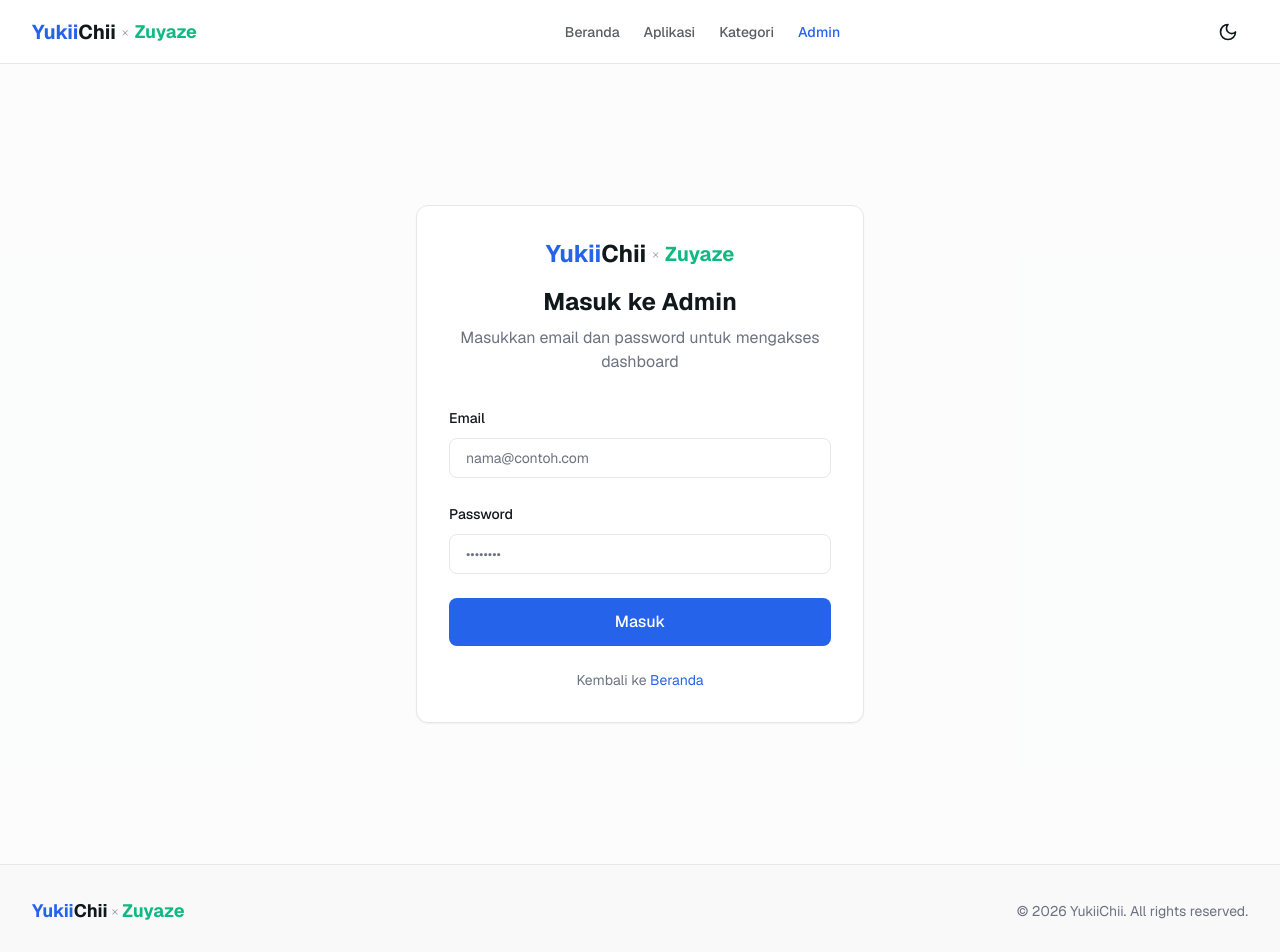
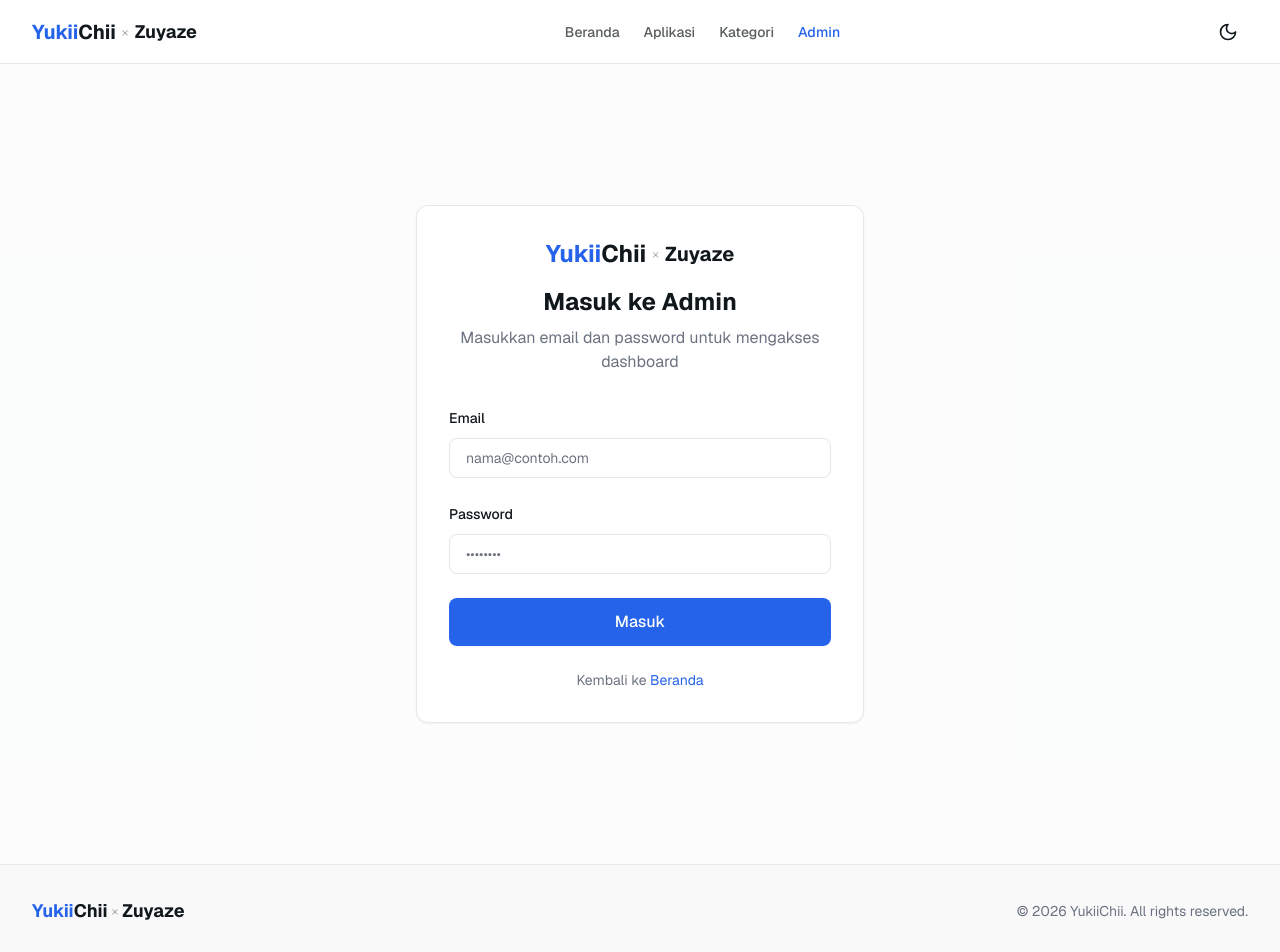
Before and after one commit to Zuyaze/yukiichii, a Next.js app: page /login in a window 1280 px wide. Shown: the top 952 px of the page. Built offline with nearby package versions, Linux system fonts and the light colour scheme.

Commit message:
Zuyaze text color: white in dark mode, black in light mode

```diff
--- a/src/app/(public)/layout.tsx
+++ b/src/app/(public)/layout.tsx
@@ -47,7 +47,7 @@ export default function PublicLayout({ children }: { children: ReactNode }) {
             <span className="text-xl font-bold text-primary">Yukii</span>
             <span className="text-xl font-bold text-foreground">Chii</span>
             <span className="mx-1.5 text-sm font-light text-muted-foreground/60">×</span>
-            <span className="text-lg font-bold text-emerald-500">Zuyaze</span>
+            <span className="text-lg font-bold text-foreground">Zuyaze</span>
           </Link>
 
           {/* Desktop nav */}
@@ -142,7 +142,7 @@ export default function PublicLayout({ children }: { children: ReactNode }) {
               <span className="text-lg font-bold text-primary">Yukii</span>
               <span className="text-lg font-bold text-foreground">Chii</span>
               <span className="mx-1 text-sm font-light text-muted-foreground/60">×</span>
-              <span className="text-lg font-bold text-emerald-500">Zuyaze</span>
+              <span className="text-lg font-bold text-foreground">Zuyaze</span>
             </div>
             <p className="text-sm text-muted-foreground text-center sm:text-left">
               &copy; {new Date().getFullYear()} YukiiChii. All rights reserved.
--- a/src/app/(public)/login/page.tsx
+++ b/src/app/(public)/login/page.tsx
@@ -48,7 +48,7 @@ export default function LoginPage() {
               <span className="text-2xl font-bold text-primary">Yukii</span>
               <span className="text-2xl font-bold text-foreground">Chii</span>
               <span className="mx-1.5 text-sm font-light text-muted-foreground/60">×</span>
-              <span className="text-xl font-bold text-emerald-500">Zuyaze</span>
+              <span className="text-xl font-bold text-foreground">Zuyaze</span>
             </Link>
             <h1 className="text-2xl font-bold text-foreground">Masuk ke Admin</h1>
             <p className="text-muted-foreground mt-2">Masukkan email dan password untuk mengakses dashboard</p>
--- a/src/components/admin-shell.tsx
+++ b/src/components/admin-shell.tsx
@@ -62,7 +62,7 @@ export function AdminShell({ email, children }: AdminShellProps) {
               <span className="text-xl font-bold text-primary">Yukii</span>
               <span className="text-xl font-bold text-foreground">Chii</span>
               <span className="mx-1.5 text-sm font-light text-muted-foreground/60">×</span>
-              <span className="text-lg font-bold text-emerald-500">Zuyaze</span>
+              <span className="text-lg font-bold text-foreground">Zuyaze</span>
             </Link>
             <button
               className="lg:hidden p-2 rounded-lg hover:bg-muted"
```
Also changed, not shown: 1 other file (tests, documents, lock files or other folders).
